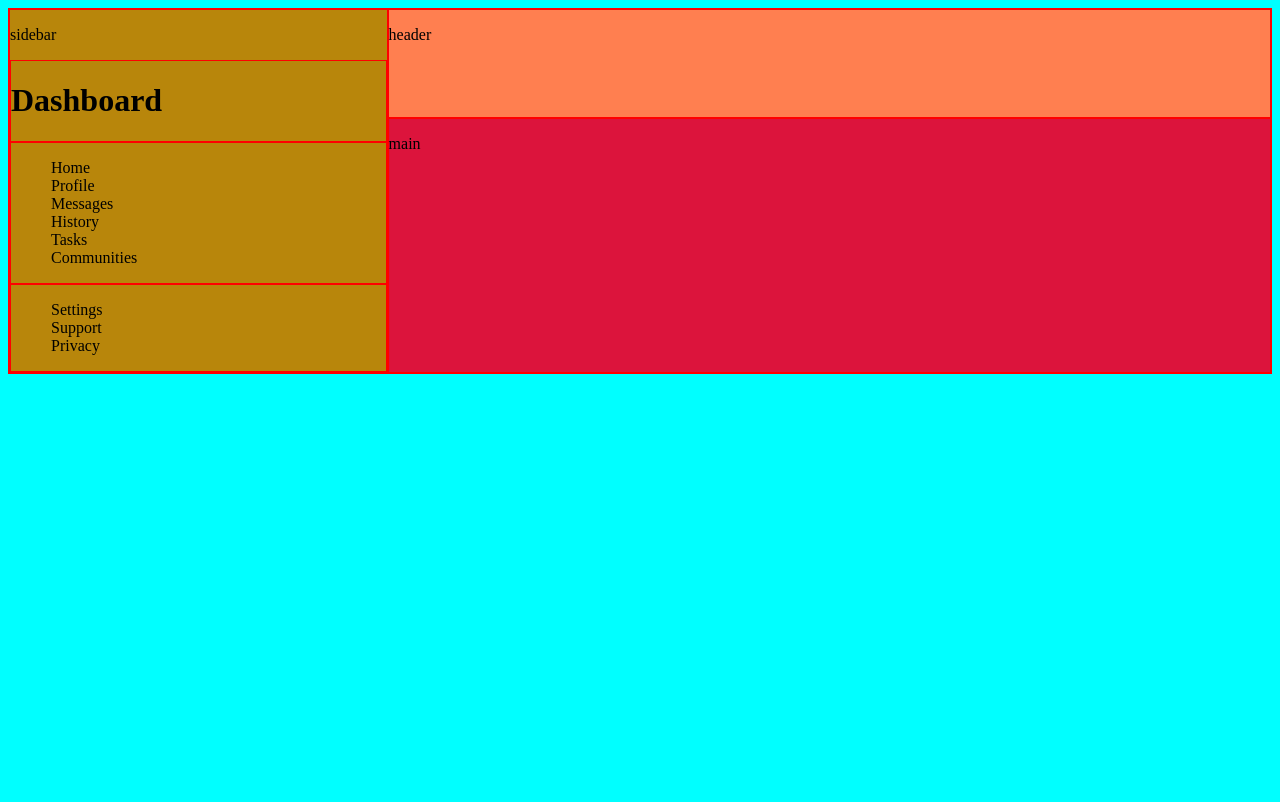
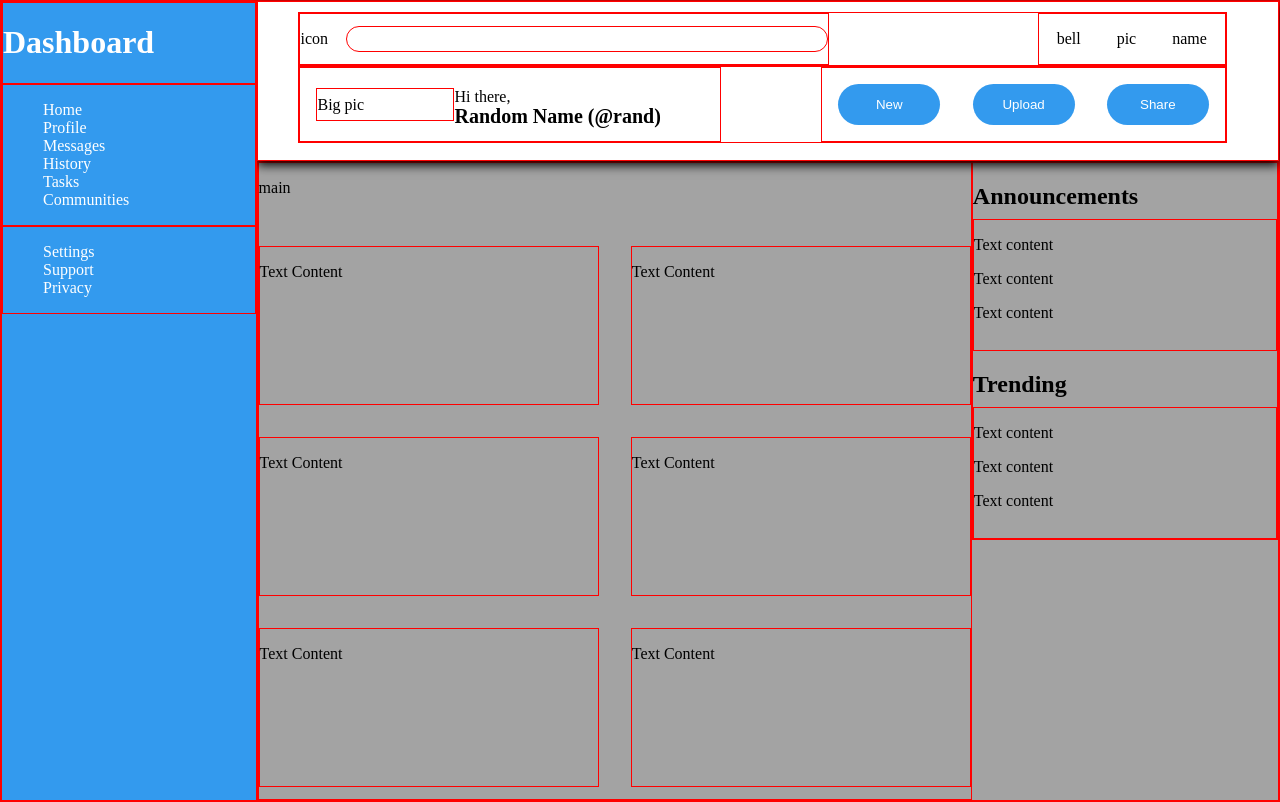
Before and after one commit to Gsutna19/dashboard, a plain HTML site: page index.html in a window 1280 px wide. Drawn offline with Linux system fonts and the light colour scheme.

Commit message:
Add basic layout of main and side areas

```diff
--- a/css/style.css
+++ b/css/style.css
@@ -1,36 +1,175 @@
 body {
-    background-color: aqua;
+    margin: 0;
+    height: 100vh;
+    /* background-color: aqua; */
 }
 
 .container {
     display: grid;
-    grid-template-columns: minmax(25%, 1fr) 70%;
-    grid-template-rows: 30% 70%;
-    /* height: 100%; */
+    grid-template-columns: minmax(20%, 0.5fr) 80%;
+    grid-template-rows: 1fr 80%;
+    height: 100%;
     /* gap: 8px; */
 }
-
+/* header */
 .header {
-    background-color: coral;
+    z-index: 1;
+    box-shadow: 0px 4px 10px;
     grid-row:1/2;
     grid-column: 2/3;
+    padding: 1% 5% 0 4%;
 }
 
+.top, .right, .left {
+    display: flex;
+    align-content: center;
+    /* justify-content: center; */
+}
+
+.topright {
+    margin-left: 18px;
+    margin-right: 18px;
+}
+
+.top {
+    justify-content: space-between;
+}
+
+.right {
+
+    justify-content: space-between;
+}
+
+.searchbar {
+    margin-left: 18px;
+    width: 30rem;
+    height: 1.5rem;
+    border-radius: 32px;
+    align-self: center;
+}
+
+.bot {
+    display: flex;
+    justify-content: space-between;
+}
+
+.right.bot {
+    display: grid;
+    grid-template-columns: 138px 250px;
+    grid-template-rows: 40% 40%;
+    padding: 16px;
+}
+
+.big {
+    grid-row: 1/3;
+    align-content: center;
+    /* justify-content: center; */
+}
+
+.name {
+    font-weight: 900;
+    font-size: 1.25rem;
+}
+
+.right.bot > p {
+    margin: 0;
+}
+
+.left.bot {
+    display: flex;
+    justify-content: space-between;
+    padding: 16px;
+    width: 40%;
+}
+
+button {
+    background-color: rgb(51, 154, 238);
+    border: none;
+    color: white;
+    border-radius: 32px;
+    width: 102px
+}
+
+button:hover {
+    opacity: 75%;
+    cursor: pointer;
+}
+
+/* SIDEBAR */
 li {
     list-style: none;
 }
 
 .sidebar {
-    background-color: darkgoldenrod;
+    z-index: 2;
+    background-color: rgb(51, 154, 238);
+    color: white;
     grid-column: 1/2;
     grid-row: 1/3;
 }
 
+/* MAIN */
+
 .main {
-    background-color: crimson;
+    background-color: rgb(163, 163, 163);
     grid-column: 2/3;
     grid-row: 2/3;
+    display: grid;
+    grid-template-columns: 70% 30%;
+    grid-template-rows: repeat(3, 1fr);
 }
+
+.principal {
+    grid-column: 1/2;
+    grid-row: 1/4;
+    display: grid;
+    grid-template-columns: 1fr 1fr;
+    grid-template-rows: 8% 25% 25% 25%;
+    gap: 32px;
+}
+
+.principal > p {
+    /* margin: 0; */
+    grid-column: 1/3;
+}
+
+.orient {
+    grid-column: 2/3;
+}
+
+.occident {
+    grid-column: 1/2;
+}
+
+#less {
+    grid-row: 2/3;
+}
+
+#easy {
+    grid-row: 3/4;
+}
+
+#money {
+    grid-row: 4/5;
+}
+
+/* SIDE */
+
+.side {
+    display: grid;
+    height: 100%;
+    grid-template-rows: 15% 1fr 15% 1fr;
+}
+
+.announce {
+    grid-row: 1/2;
+}
+
+
+
+/* .card {
+ */
+/* } */
 
 div {
     border: 1px solid red;
--- a/index.html
+++ b/index.html
@@ -10,10 +10,31 @@
 <body>
     <div class="container">
         <div class="header">
-            <p>header</p>
+            <div class="top">
+                <div class="left">
+                    <p>icon</p>
+                    <div class="searchbar"></div>
+                </div>
+                <div class="right">
+                    <p class="topright">bell</p>
+                    <p class="topright">pic</p>
+                    <p class="topright">name</p>
+                </div>
+            </div>
+            <div class="bot">
+                <div class="right bot">
+                    <div class="big">Big pic</div>
+                    <p class="greeting">Hi there,</p>
+                    <p class="name">Random Name (@rand)</p>
+                </div>
+                <div class="left bot">
+                    <button type="button">New</button>
+                    <button type="button">Upload</button>
+                    <button type="button">Share</button>
+                </div>
+            </div>
         </div>
         <div class="sidebar">
-            <p>sidebar</p>
             <div class="logo">
                 <h1>Dashboard</h1>
             </div>
@@ -36,7 +57,41 @@
             </div>
         </div>
         <div class="main">
-            <p>main</p>
+            <div class="principal">
+                <p>main</p>
+                <div class="card occident" id="super">
+                    <p>Text Content</p>
+                </div>
+                <div class="card occident" id="impossible">
+                    <p>Text Content</p>
+                </div>
+                <div class="card occident" id="blocker">
+                    <p>Text Content</p>
+                </div>
+                <div class="card orient" id="less">
+                    <p>Text Content</p>
+                </div>
+                <div class="card orient" id="easy">
+                    <p>Text Content</p>
+                </div>
+                <div class="card orient" id="money">
+                    <p>Text Content</p>
+                </div>
+            </div>
+            <div class="side">
+                <h2 id="announce">Announcements</h2>
+                <div class="big-card" id="above">
+                    <p>Text content</p>
+                    <p>Text content</p>
+                    <p>Text content</p>
+                </div>
+                <h2 id="trend">Trending</h2>
+                <div class="big-card" id="below">
+                    <p>Text content</p>
+                    <p>Text content</p>
+                    <p>Text content</p>
+                </div>
+            </div>
 
         </div>
 
```
